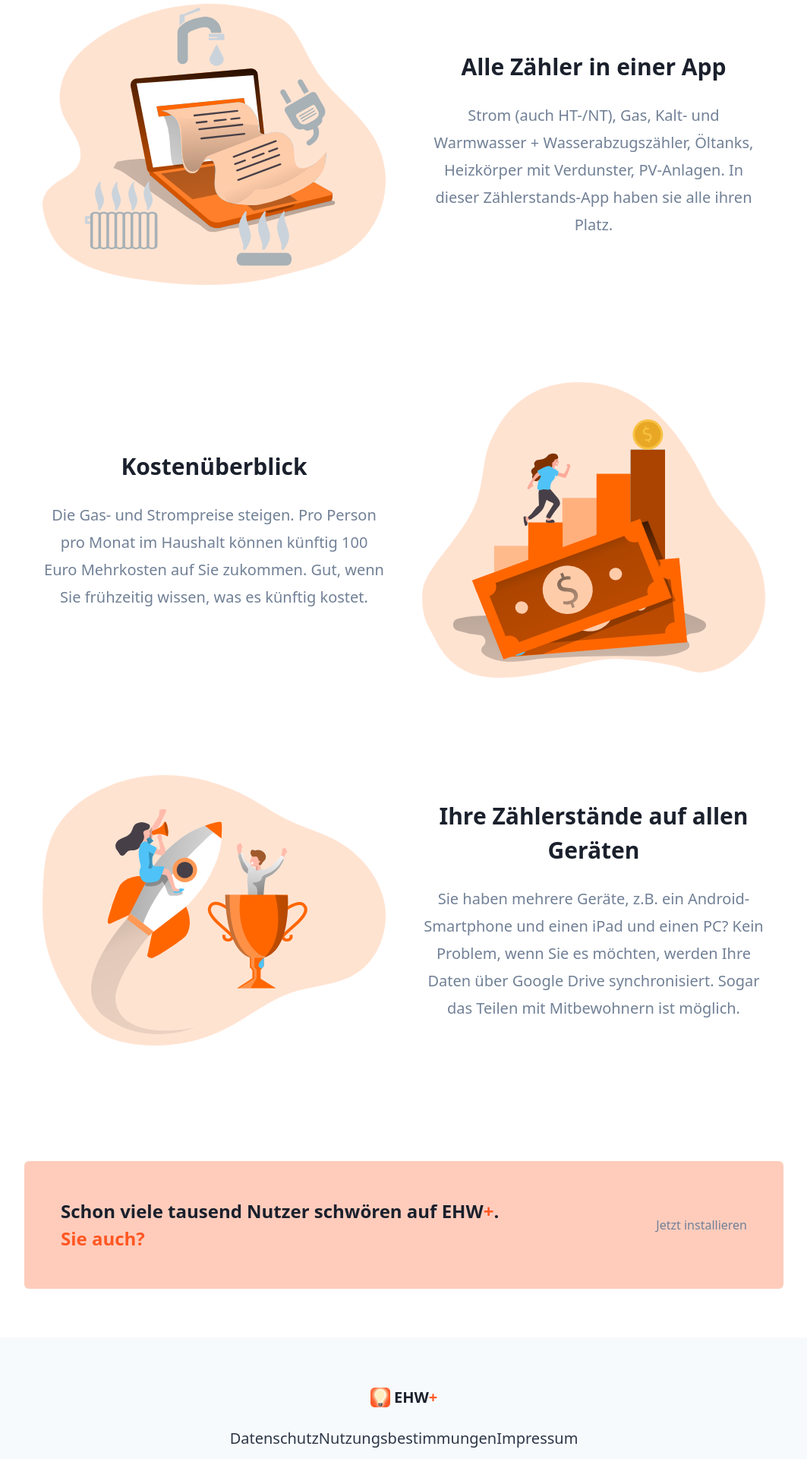
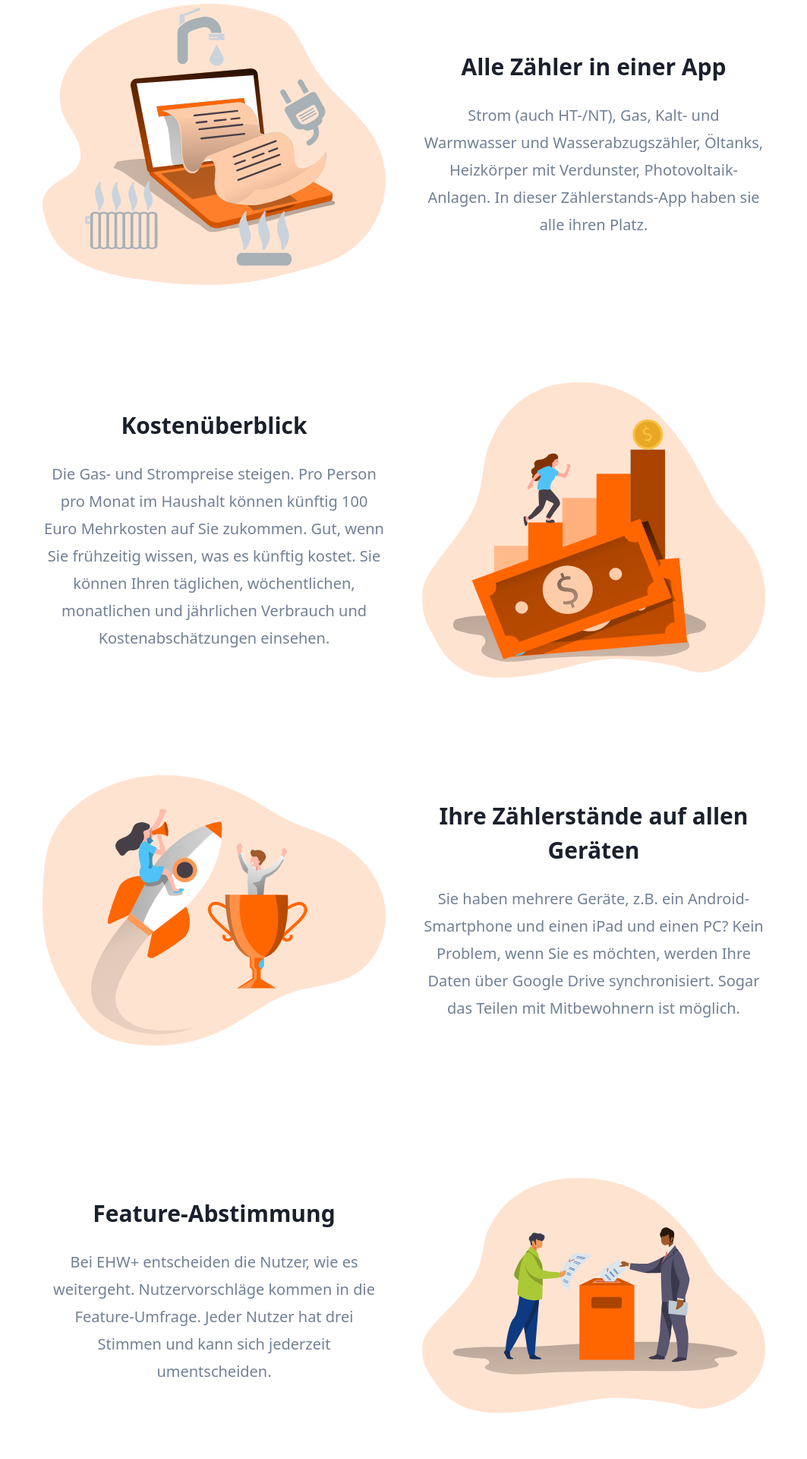
Before and after one commit to ehwplus/landing-page, a Next.js app: page / in a window 1280 px wide. Shown: the part 1180-3100 px from the top of the page at 76% size, without its empty margins (108-1171 px from the left). Built offline with nearby package versions, Linux system fonts and the light colour scheme.

Commit message:
Beschreibung umformuliert, Feature-Umfrage erwaehnt

```diff
--- a/src/templates/Banner.tsx
+++ b/src/templates/Banner.tsx
@@ -9,7 +9,7 @@ const Banner = () => (
     <CTABanner
       title={
         <>
-          {'Schon viele tausend Nutzer schwören auf EHW'}
+          {'Schon viele tausend Nutzer vertrauen EHW'}
           <span className="text-primary-500">+</span>
           {'.'}
         </>
--- a/src/templates/VerticalFeatures.tsx
+++ b/src/templates/VerticalFeatures.tsx
@@ -4,18 +4,18 @@ import { Section } from '../layout/Section';
 const VerticalFeatures = () => (
   <Section
     title="Was bringt die App?"
-    description="Noch nie waren die Strom- und Gaskosten höher. Wer seinen Verbrauch kennt, weiß, welche Kosten auf ihn zukommen und kann auch einschätzen, ob Sparmaßnahmen etwas bringen. Die Nebenkostenrechnung ist dann keine Überraschung mehr."
+    description="Noch nie waren die Strom- und Gaskosten höher. Wer seinen Verbrauch kennt, weiß, welche Kosten auf ihn zukommen und kann auch einschätzen, ob Sparmaßnahmen etwas bringen. Die Nebenkostenabrechnung ist dann keine Überraschung mehr."
   >
     <VerticalFeatureRow
       title="Alle Zähler in einer App"
-      description="Strom (auch HT-/NT), Gas, Kalt- und Warmwasser + Wasserabzugszähler, Öltanks, Heizkörper mit Verdunster, PV-Anlagen. In dieser Zählerstands-App haben sie alle ihren Platz."
+      description="Strom (auch HT-/NT), Gas, Kalt- und Warmwasser und Wasserabzugszähler, Öltanks, Heizkörper mit Verdunster, Photovoltaik-Anlagen. In dieser Zählerstands-App haben sie alle ihren Platz."
       image="/assets/images/feature.svg"
       imageAlt="Alle Zähler in einer App"
       reverse
     />
     <VerticalFeatureRow
       title="Kostenüberblick"
-      description="Die Gas- und Strompreise steigen. Pro Person pro Monat im Haushalt können künftig 100 Euro Mehrkosten auf Sie zukommen. Gut, wenn Sie frühzeitig wissen, was es künftig kostet."
+      description="Die Gas- und Strompreise steigen. Pro Person pro Monat im Haushalt können künftig 100 Euro Mehrkosten auf Sie zukommen. Gut, wenn Sie frühzeitig wissen, was es künftig kostet. Sie können Ihren täglichen, wöchentlichen, monatlichen und jährlichen Verbrauch und Kostenabschätzungen einsehen."
       image="/assets/images/feature2.svg"
       imageAlt="Kostenüberblick"
     />
@@ -26,6 +26,12 @@ const VerticalFeatures = () => (
       imageAlt="Ihre Zählerstände auf allen Geräten"
       reverse
     />
+    <VerticalFeatureRow
+      title="Feature-Abstimmung"
+      description="Bei EHW+ entscheiden die Nutzer, wie es weitergeht. Nutzervorschläge kommen in die Feature-Umfrage. Jeder Nutzer hat drei Stimmen und kann sich jederzeit umentscheiden."
+      image="/assets/images/feature4.svg"
+      imageAlt="Feature-Abstimmung"
+    />
   </Section>
 );
 
```
Also changed, not shown: public/assets/images/feature4.svg (added).
